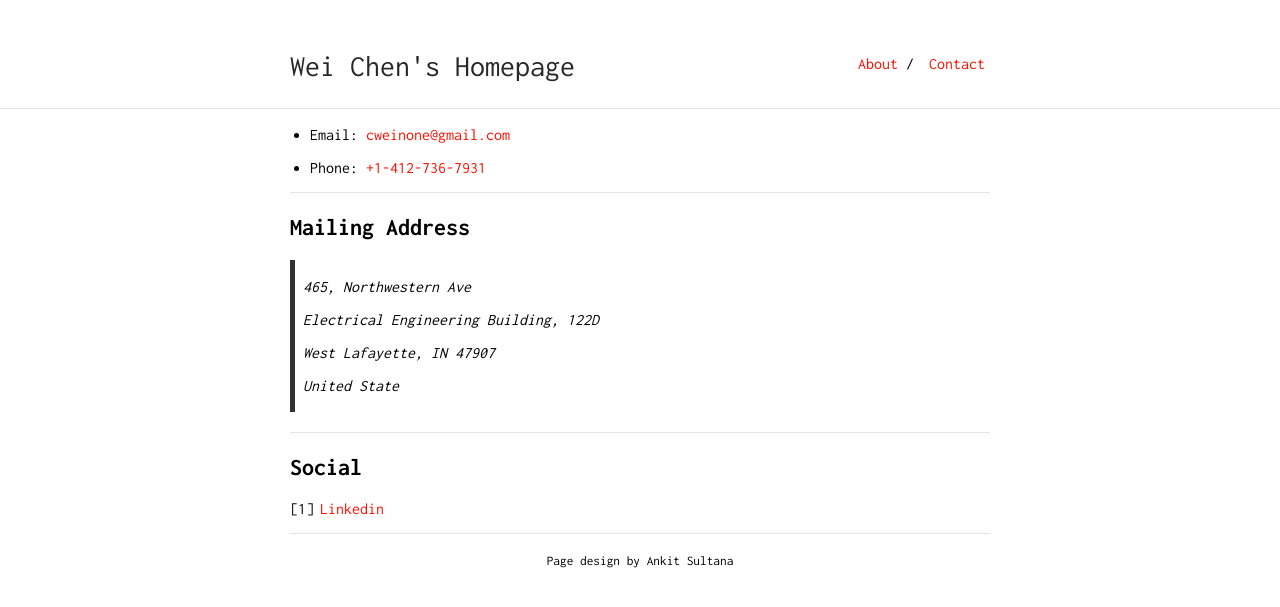
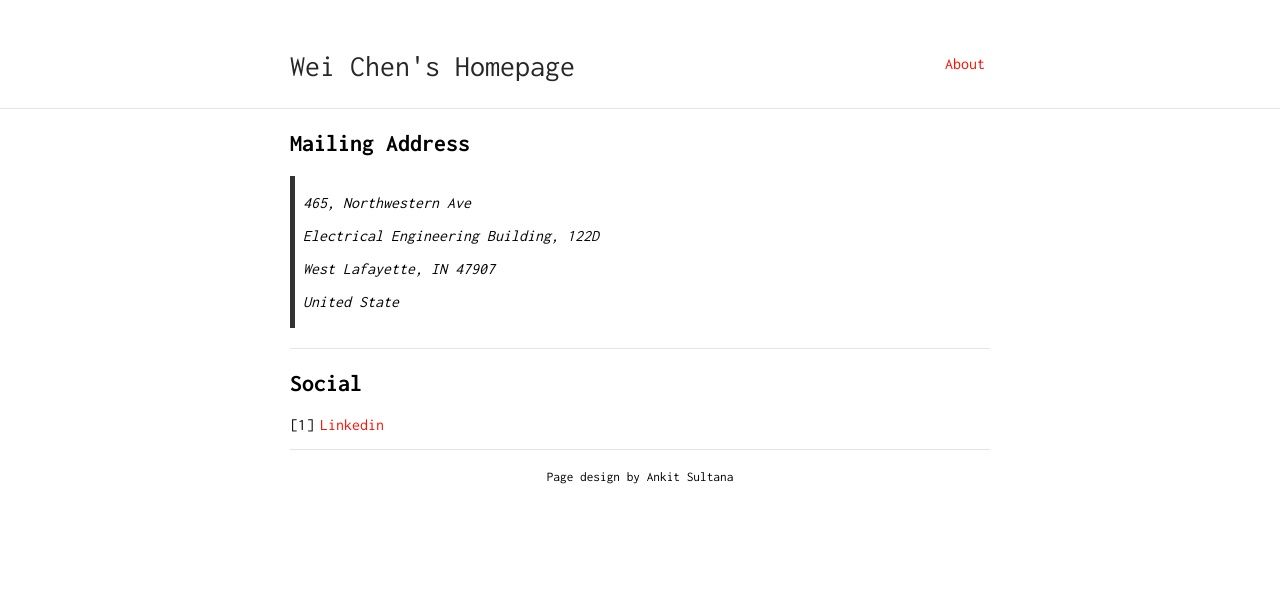
Before and after one commit to weichennone/myhomepage, a Jekyll site: the page built from contact.md, in a window 1280 px wide. Shown: the top 607 px of the page. Built offline with Jekyll 4.4.1, drawn with Linux system fonts in a browser that asks for light colours; our own code applies the rules of GitHub Pages for plain Markdown files.

Commit message:
update webpage

```diff
--- a/_config.yml
+++ b/_config.yml
@@ -23,5 +23,5 @@ nav:
    link: "/myhomepage/"
 #  - name: "Resume"
 #    link: "resume.pdf"
- - name: "Contact"
-   link: "contact"
+#  - name: "Contact"
+#    link: "contact"
--- a/_projects/2025iccv/index.html
+++ b/_projects/2025iccv/index.html
@@ -184,12 +184,12 @@
               <span class="link-block">
                 <!-- <a href="https://github.com/google/nerfies"
                    class="external-link button is-normal is-rounded is-dark"> -->
-                <a
+                <a href="https://github.com/weichennone/sparseTuning"
                    class="external-link button is-normal is-rounded is-dark">
                   <span class="icon">
                       <i class="fab fa-github"></i>
                   </span>
-                  <span>Code (Coming soon...)</span>
+                  <span>Code</span>
                   </a>
               </span>
               <!-- Dataset Link. -->
--- a/contact.md
+++ b/contact.md
@@ -1,13 +1,5 @@
----
-layout: default
-is_contact: true
----
 
-* Email: [cweinone@gmail.com](mailto:cweinone@gmail.com)
 
-* Phone: [+1-412-736-7931](tel:+1-412-736-7931)
-
----
 
 ## Mailing Address
 
```
